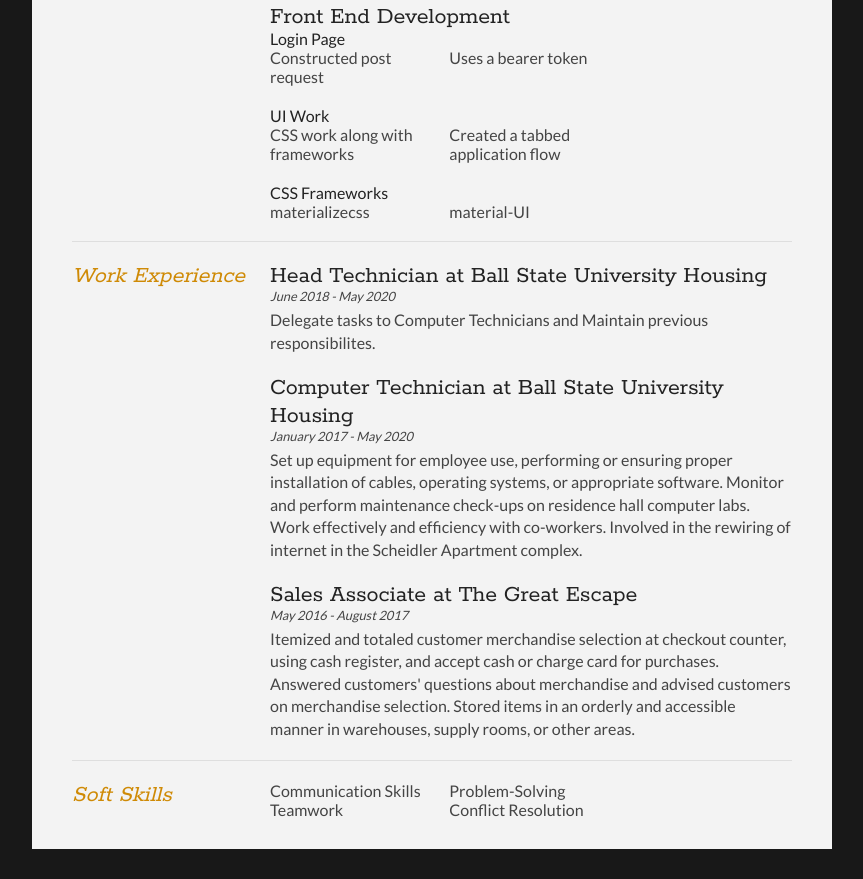
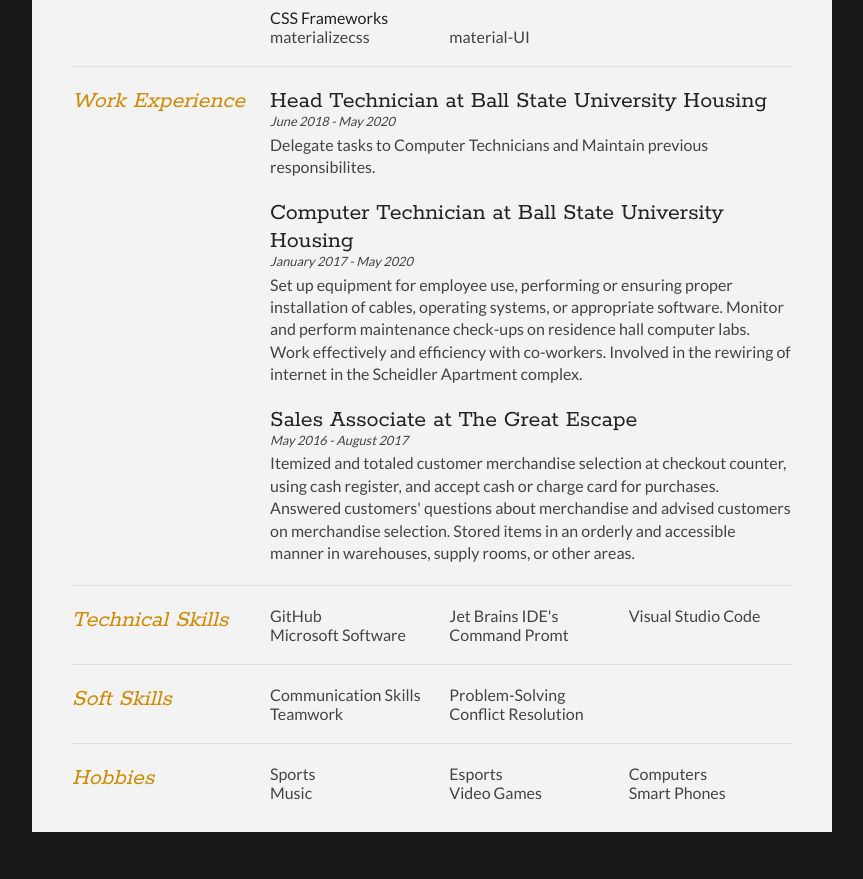
Before and after one commit to Tommy-cmd/Tommy-cmd.github.io, a plain HTML site: page index.html in a window 1280 px wide. Shown: the part 720-1599 px from the top of the page, without its empty margins (208-1071 px from the left). Drawn offline with Linux system fonts and the light colour scheme.

Commit message:
final commit

```diff
--- a/index.html
+++ b/index.html
@@ -19,8 +19,8 @@
 	<div class="mainDetails">
 
 		<div id="name">
-			<h1 class="quickFade delayTwo">Joe Bloggs</h1>
-			<h2 class="quickFade delayThree">Job Title</h2>
+			<h1 class="quickFade delayTwo">Thomas Ferrigan</h1>
+			<h2 class="quickFade delayThree">Student at Ball State University</h2>
 		</div>
 
 		<div id="contactDetails" class="quickFade delayFour">
@@ -33,18 +33,6 @@
 	</div>
 
 	<div id="mainArea" class="quickFade delayFive">
-		<section>
-			<article>
-				<div class="sectionTitle">
-					<h1>Personal Profile</h1>
-				</div>
-
-				<div class="sectionContent">
-					<p>Lorem ipsum dolor sit amet, consectetur adipiscing elit. Integer dolor metus, interdum at scelerisque in, porta at lacus. Maecenas dapibus luctus cursus. Lorem ipsum dolor sit amet, consectetur adipiscing elit. Donec ultricies massa et erat luctus hendrerit. Curabitur non consequat enim. Vestibulum bibendum mattis dignissim. Proin id sapien quis libero interdum porttitor.</p>
-				</div>
-			</article>
-			<div class="clear"></div>
-		</section>
 
 		<section>
 			<div class="sectionTitle">
@@ -128,6 +116,22 @@
 			<div class="clear"></div>
 		</section>
 
+		<section>
+			<div class="sectionTitle">
+				<h1>Technical Skills</h1>
+			</div>
+
+			<div class="sectionContent">
+				<ul class="keySkills">
+					<li>GitHub</li>
+					<li>Microsoft Software</li>
+					<li>Jet Brains IDE's</li>
+					<li>Command Promt</li>
+					<li>Visual Studio Code</li>
+				</ul>
+			</div>
+			<div class="clear"></div>
+		</section>
 
 		<section>
 			<div class="sectionTitle">
@@ -140,6 +144,24 @@
 					<li>Teamwork</li>
 					<li>Problem-Solving</li>
 					<li>Conflict Resolution</li>
+				</ul>
+			</div>
+			<div class="clear"></div>
+		</section>
+
+		<section>
+			<div class="sectionTitle">
+				<h1>Hobbies</h1>
+			</div>
+
+			<div class="sectionContent">
+				<ul class="keySkills">
+					<li>Sports</li>
+					<li>Music</li>
+					<li>Esports</li>
+					<li>Video Games</li>
+					<li>Computers</li>
+					<li>Smart Phones</li>
 				</ul>
 			</div>
 			<div class="clear"></div>
```
